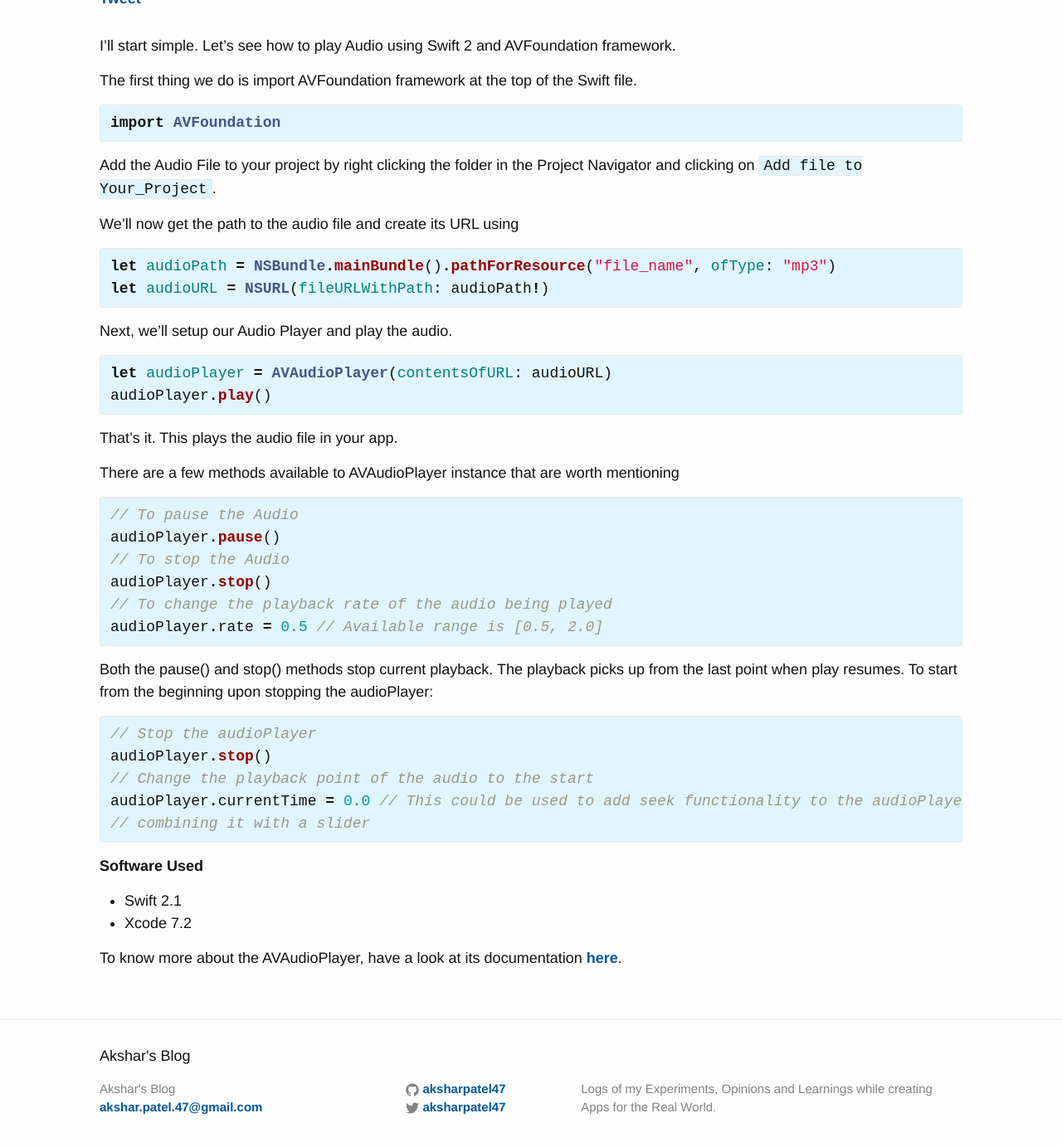
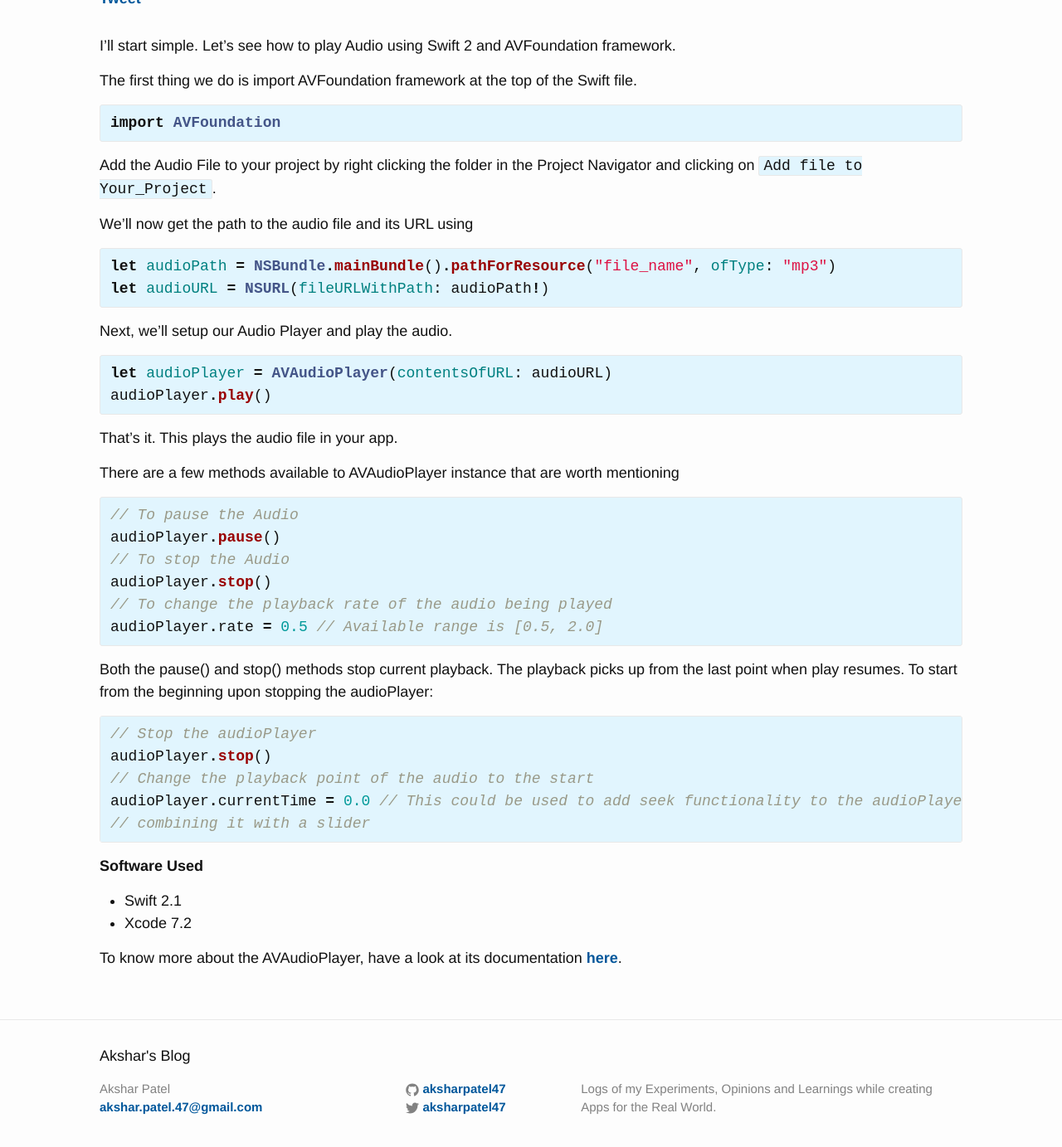
Before and after one commit to aksharpatel47/aksharpatel47.github.io, a Jekyll site: the page built from _posts/2016-02-13-playing-audio-swift2-avfoundation.md, in a window 1280 px wide and 1400 px high, scrolled down 203 px. Shown: the top 1383 px of the window at 83% size. Built offline with Jekyll 4.4.1, drawn with Linux system fonts in a browser that asks for light colours; comment, search, counter and statistics services are not loaded.

```diff
--- a/_config.yml
+++ b/_config.yml
@@ -10,6 +10,7 @@ timezone: "Asia/Kolkata"
 
 # Site settings
 title: Akshar's Blog
+author: Akshar Patel
 email: akshar.patel.47@gmail.com
 description: > #
     Logs of my Experiments, Opinions and Learnings while creating Apps for the Real World.
--- a/_includes/footer.html
+++ b/_includes/footer.html
@@ -7,7 +7,7 @@
     <div class="footer-col-wrapper">
       <div class="footer-col footer-col-1">
         <ul class="contact-list">
-          <li>{{ site.title }}</li>
+          <li>{{ site.author }}</li>
           <li><a href="mailto:{{ site.email }}">{{ site.email }}</a></li>
         </ul>
       </div>
--- a/_posts/2016-02-13-playing-audio-swift2-avfoundation.md
+++ b/_posts/2016-02-13-playing-audio-swift2-avfoundation.md
@@ -15,7 +15,7 @@ import AVFoundation
 Add the Audio File to your project by right clicking the folder in the Project
 Navigator and clicking on `Add file to Your_Project`.
 
-We'll now get the path to the audio file and create its URL using
+We'll now get the path to the audio file and its URL using
 {% highlight swift %}
 let audioPath = NSBundle.mainBundle().pathForResource("file_name", ofType: "mp3")
 let audioURL = NSURL(fileURLWithPath: audioPath!)
```
Also changed, not shown: _layouts/post.html (+8 -0 lines), index.html (+12 -3 lines).
